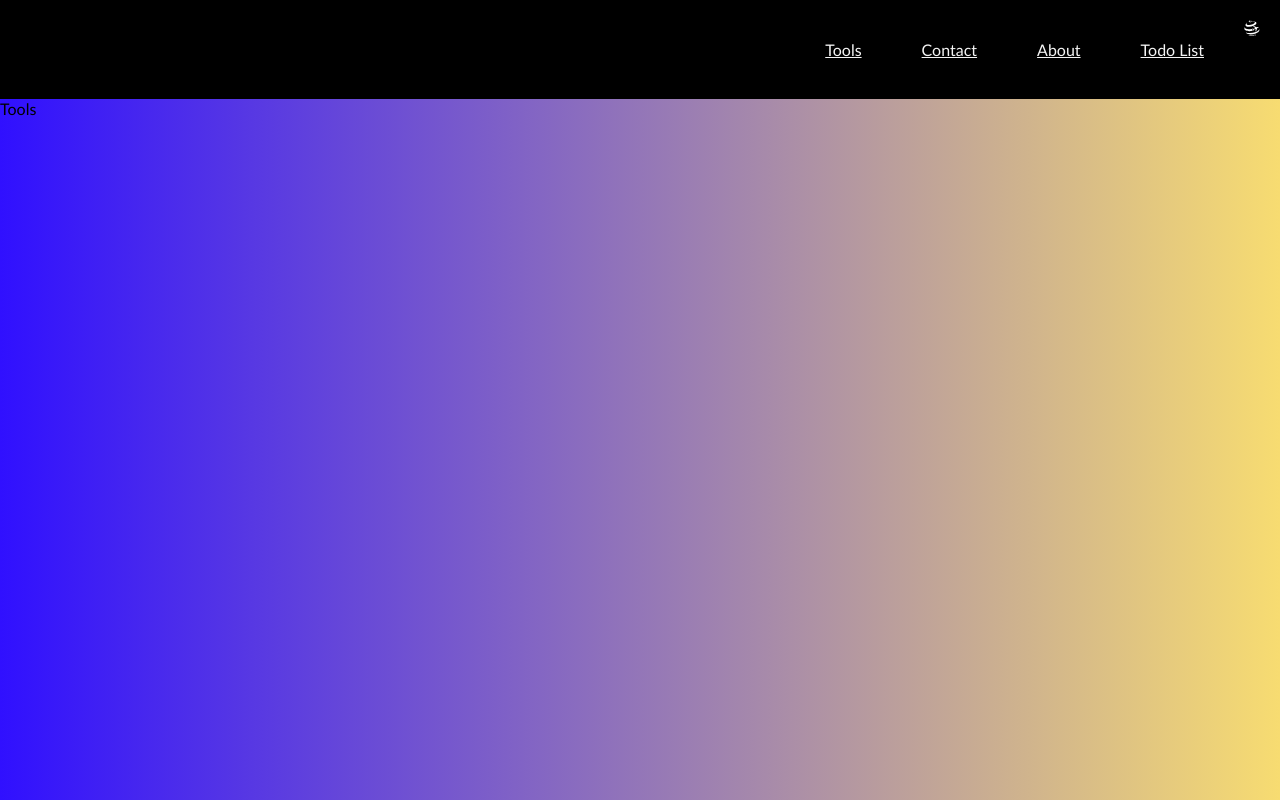
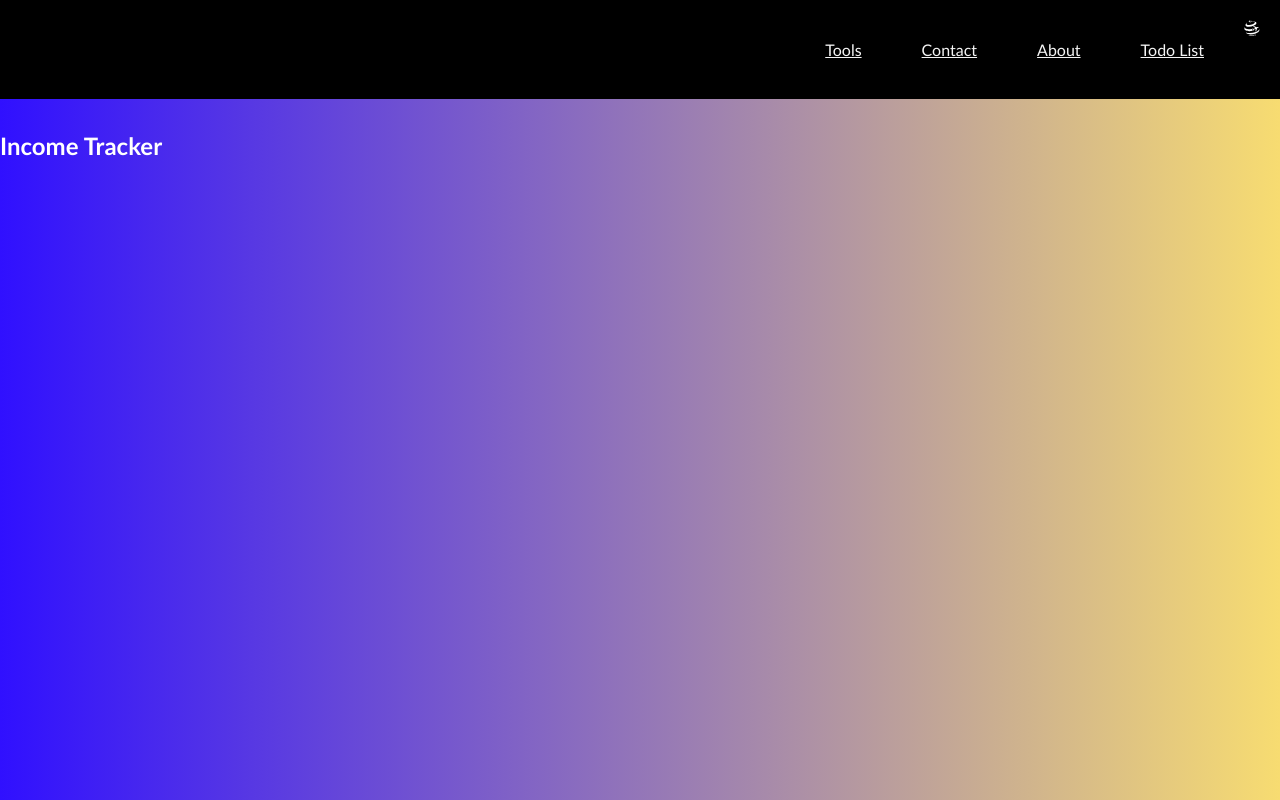
Before and after one commit to prathap222/todo-app, a React (Create React App) app: page /Tools in a window 1280 px wide. Built offline with nearby package versions, Linux system fonts and the light colour scheme.

Commit message:
Add income tracker tool

```diff
--- /dev/null
+++ b/src/components/Header.jsx
@@ -0,0 +1,11 @@
+import React from 'react'
+
+function Header({totalIncome}) {
+  return (
+    <header>
+     <h1>Income Tracker</h1>
+    </header>
+  )
+}
+
+export default Header
--- a/src/pages/Tools.jsx
+++ b/src/pages/Tools.jsx
@@ -1,8 +1,16 @@
-import React from 'react'
+import React, {useState, useEffect} from 'react';
+import Header from '../components/Header';
 
 function Tools() {
+
+  const [income, setIncome] = useState([]);
+  const [totalIncome, setTotalIncome] = useState(0);
+
+
   return (
-    <div>Tools</div>
+    <div>
+      <Header totalIncome={totalIncome}/>
+    </div>
   )
 }
 
```
